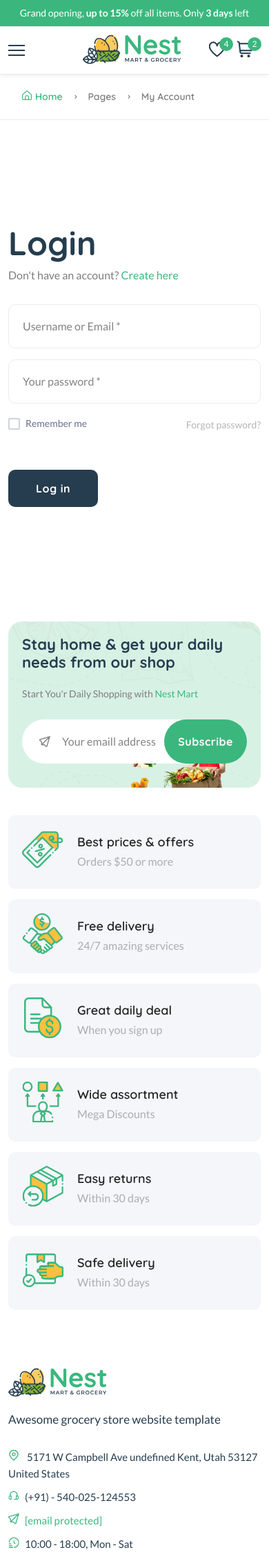
After one commit to swlrx08/salar-shop, a Django app: page /User/sign-in/ in a window 390 px wide. The commit adds this page. Shown: the top 2250 px of the page at 69% size. Run offline with Django 5.2, Linux system fonts and the light colour scheme; tables that the repository leaves empty hold one stand-in row (values such as "Sample post"); some libraries are stand-ins or nearby versions.

Commit message:
login , logout

```diff
--- a/templates/main/components/header_component.html
+++ b/templates/main/components/header_component.html
@@ -195,8 +195,14 @@
                                         </li>
                                         <li><a href="page-account.html"><i class="fi fi-rs-settings-sliders mr-10"></i>Setting</a>
                                         </li>
-                                        <li><a href="page-login.html"><i class="fi fi-rs-sign-out mr-10"></i>Sign
-                                            out</a></li>
+                                        {% if request.user.is_authenticated %}
+                                            <li><a href="{% url 'userauths:sign-out' %}"><i
+                                                    class="fi fi-rs-sign-out mr-10"></i>Sign out</a></li>
+
+                                        {% else %}
+                                            <li><a href="{% url 'userauths:sign-in' %}"><i
+                                                    class="fi fi-rs-sign-in mr-10"></i>Sign in</a></li>
+                                        {% endif %}
                                     </ul>
                                 </div>
                             </div>
--- /dev/null
+++ b/templates/main/userauths/sign-in.html
@@ -0,0 +1,79 @@
+{% extends 'main/components/_layout.html' %}
+{% load static %}
+{% block title %}
+    sign-in
+{% endblock %}
+{% block content %}
+    <main class="main pages">
+        <div class="page-header breadcrumb-wrap">
+            <div class="container">
+                <div class="breadcrumb">
+                    <a href="index.html" rel="nofollow"><i class="fi-rs-home mr-5"></i>Home</a>
+                    <span></span> Pages <span></span> My Account
+                </div>
+            </div>
+        </div>
+        <div class="page-content pt-150 pb-150">
+            <div class="container">
+                <div class="row">
+                    <div class="col-xl-8 col-lg-10 col-md-12 m-auto">
+                        <div class="row">
+                            <div class="col-lg-6 pr-30 d-none d-lg-block">
+                                <img class="border-radius-15" src="{% static 'main/imgs/page/login-1.png' %}" alt=""/>
+                            </div>
+                            <div class="col-lg-6 col-md-8">
+                                <div class="login_wrap widget-taber-content background-white">
+                                    <div class="padding_eight_all bg-white">
+                                        <div class="heading_s1">
+                                            <h1 class="mb-5">Login</h1>
+                                            <p class="mb-30">Don't have an account? <a href="{% url 'userauths:sign-up' %}">Create
+                                                here</a></p>
+                                        </div>
+                                        <form method="POST">
+                                            {% csrf_token %}
+                                            <div class="form-group">
+                                                <input type="text" required name="email"
+                                                       placeholder="Username or Email *"/>
+                                            </div>
+                                            <div class="form-group">
+                                                <input required type="password" name="password"
+                                                       placeholder="Your password *"/>
+                                            </div>
+                                            {#                                            <div class="login_footer form-group">#}
+                                            {#                                                <div class="chek-form">#}
+                                            {#                                                    <input type="text" required name="email"#}
+                                            {#                                                           placeholder="Security code *"/>#}
+                                            {#                                                </div>#}
+                                            {#                                                <span class="security-code">#}
+                                            {#                                                    <b class="text-new">8</b>#}
+                                            {#                                                    <b class="text-hot">6</b>#}
+                                            {#                                                    <b class="text-sale">7</b>#}
+                                            {#                                                    <b class="text-best">5</b>#}
+                                            {#                                                </span>#}
+                                            {#                                            </div>#}
+                                            <div class="login_footer form-group mb-50">
+                                                <div class="chek-form">
+                                                    <div class="custome-checkbox">
+                                                        <input class="form-check-input" type="checkbox" name="checkbox"
+                                                               id="exampleCheckbox1" value=""/>
+                                                        <label class="form-check-label" for="exampleCheckbox1"><span>Remember me</span></label>
+                                                    </div>
+                                                </div>
+                                                <a class="text-muted" href="#">Forgot password?</a>
+                                            </div>
+                                            <div class="form-group">
+                                                <button type="submit" class="btn btn-heading btn-block hover-up"
+                                                        name="login">Log in
+                                                </button>
+                                            </div>
+                                        </form>
+                                    </div>
+                                </div>
+                            </div>
+                        </div>
+                    </div>
+                </div>
+            </div>
+        </div>
+    </main>
+{% endblock %}
--- a/userauths/urls.py
+++ b/userauths/urls.py
@@ -5,4 +5,6 @@
 
 urlpatterns = [
     path("sign-up/", views.register_view, name="sign-up"),
+    path("sign-in/", views.login_view, name="sign-in"),
+    path("sign-out/", views.logout_view, name="sign-out"),
 ]
--- a/userauths/views.py
+++ b/userauths/views.py
@@ -1,7 +1,10 @@
 from django.shortcuts import render, redirect
 from userauths.forms import UserRegisterForm
-from django.contrib.auth import login, authenticate
+from django.contrib.auth import login, authenticate, logout
 from django.contrib import messages
+from django.conf import settings
+
+User = settings.AUTH_USER_MODEL
 
 
 def register_view(request):
@@ -25,3 +28,39 @@
     }
 
     return render(request, 'main/userauths/sign-up.html', context)
+
+
+def login_view(request):
+    if request.user.is_authenticated:
+        messages.warning(request, f"Hey you are already logged in!")
+        return redirect('core:index')
+
+    if request.method == 'POST':
+        email = request.POST.get('email')
+        password = request.POST.get('password')
+
+        try:
+            user = User.objects.get(email=email)
+        except:
+            messages.warning(request, f"User with {email} does not exist")
+
+        user = authenticate(email=email, password=password)
+
+        if user is not None:
+            login(request, user)
+            messages.success(request, "You are now logged in!")
+            return redirect('core:index')
+        else:
+            messages.warning(request, "User Doesn't exist, Create an account! ")
+
+    context = {
+
+    }
+
+    return render(request, "main/userauths/sign-in.html", context)
+
+
+def logout_view(request):
+    logout(request)
+    messages.success(request, "You logged out!")
+    return redirect("userauths:sign-in")
```
Also changed, not shown: templates/main/userauths/sign-up.html (+30 -30 lines), db.sqlite3.
